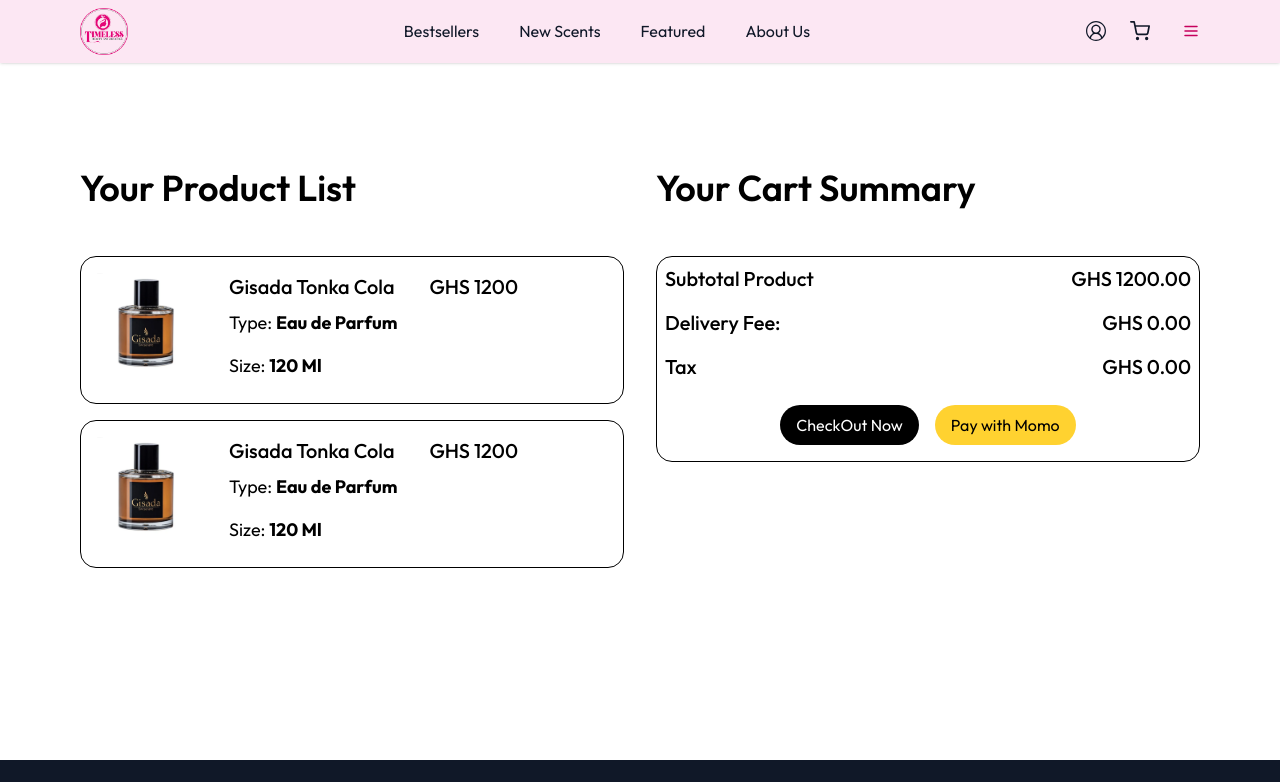
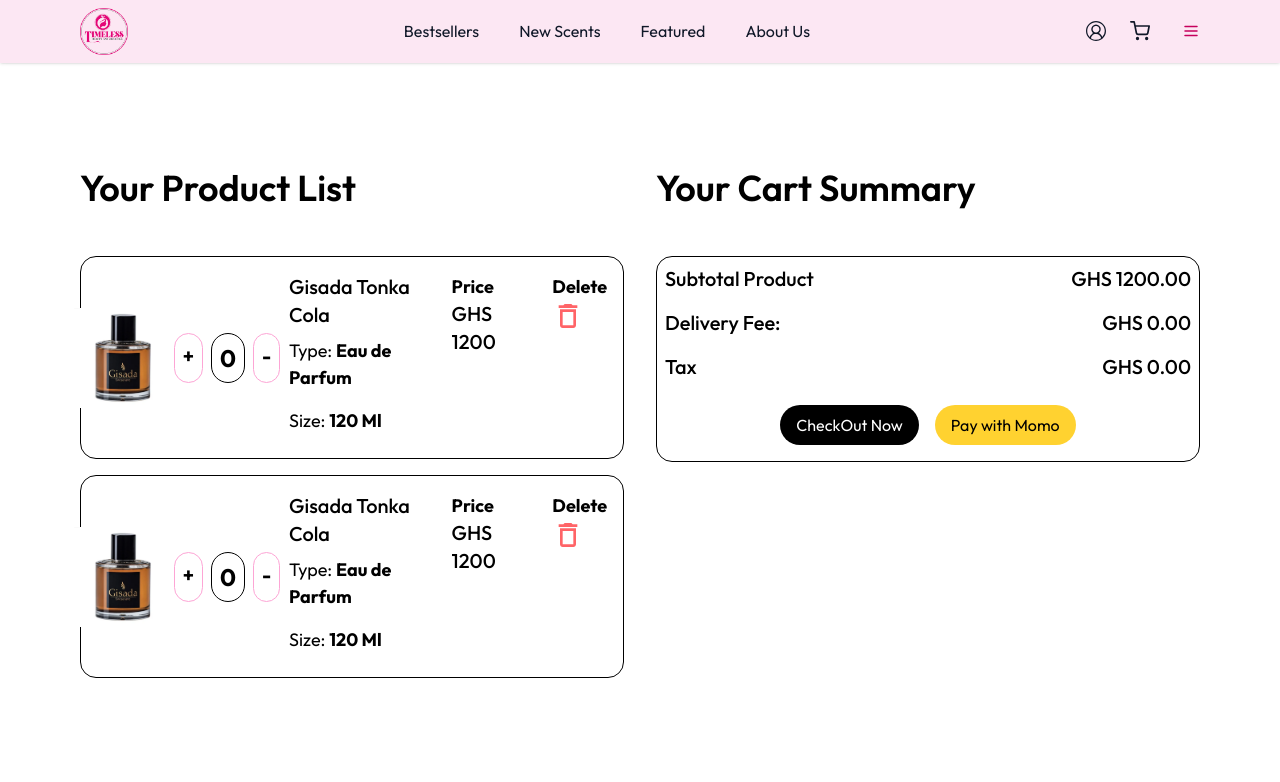
Before and after one commit to ephraimtetteh/timeless, a React (Vite) app: page /checkout in a window 1280 px wide. Shown: the top 782 px of the page. Built offline with nearby package versions, Linux system fonts and the light colour scheme; a web font is replaced by a local one.

Commit message:
lading page complete and cart page updated

```diff
--- a/src/components/Products.jsx
+++ b/src/components/Products.jsx
@@ -7,8 +7,7 @@
   return (
     // Card container: white background, rounded corners, subtle shadow, centered text
 
-    <div className="bg-white rounded-xl hover:shadow-xl transition-shadow duration-300 p-2 flex flex-col items-center text-center max-w-sm m-auto border border-gray-100">
-
+    <div className="p-2 flex flex-col items-center text-center max-w-sm m-auto border border-gray-100">
       {/* Image container */}
       <div className="w-full overflow-hidden rounded-lg">
         <img
--- a/src/pages/Checkout.jsx
+++ b/src/pages/Checkout.jsx
@@ -1,5 +1,6 @@
 import React from 'react'
 import { productImages } from '../assets/assets'
+import { MdDeleteOutline } from "react-icons/md";
 
 const Checkout = () => {
   return (
@@ -8,27 +9,52 @@
         <div className='lg:grid max-sm:mb-4 md:mb-4' >
             <h2 className='font-semibold text-4xl  lg:grid py-2 pb-12'>Your Product List</h2>
             <article className='lg:flex md:flex md:mb-4 max-sm:mb-4 gap-8 border rounded-2xl p-4'>
-                <div className=' '>
+                <div className='flex items-center justify-center'>
                     <img src={productImages.gisade} alt="" width={100} />
+                    <div className='flex gap-2'>
+                        <p className='border-pink-300 border p-2 rounded-full font-bold text-xl'>+</p>
+                        <p className='border-black border text-black font-bold text-2xl p-2 rounded-full'>0</p>
+                        <p className='border-pink-300 border p-2 rounded-full font-bold text-xl'>-</p>
+                    </div>
                 </div>
                 <div>
                     <h3 className='text-xl font-medium'>Gisada Tonka Cola</h3>
                     <p className='py-2 text-[18px]'>Type: <span className='font-bold'>Eau de Parfum</span></p>
                 <p className='py-2 text-[18px]'>Size: <span className='font-bold'>120 Ml</span></p>
                 </div>
-                <div><h2 className='font-medium text-xl'>GHS 1200</h2></div>
+                <div>
+                    <h1 className='text-[18px] font-bold'>Price</h1>
+                    <h2 className='font-medium text-xl'>GHS 1200</h2>
+                </div>
+                <div>
+                    <h1 className='text-[18px] font-bold'>Delete</h1>
+                    <MdDeleteOutline className='fill-red-400 size-8' />
+                </div>
             </article>
             <article className='lg:flex md:flex md:mb-4 max-sm:mb-4 gap-8 border rounded-2xl p-4'>
-                <div className=' '>
+                <div className='flex items-center justify-center'>
                     <img src={productImages.gisade} alt="" width={100} />
+                    <div className='flex gap-2'>
+                        <p className='border-pink-300 border p-2 rounded-full font-bold text-xl'>+</p>
+                        <p className='border-black border text-black font-bold text-2xl p-2 rounded-full'>0</p>
+                        <p className='border-pink-300 border p-2 rounded-full font-bold text-xl'>-</p>
+                    </div>
                 </div>
                 <div>
                     <h3 className='text-xl font-medium'>Gisada Tonka Cola</h3>
                     <p className='py-2 text-[18px]'>Type: <span className='font-bold'>Eau de Parfum</span></p>
                 <p className='py-2 text-[18px]'>Size: <span className='font-bold'>120 Ml</span></p>
                 </div>
-                <div><h2 className='font-medium text-xl'>GHS 1200</h2></div>
+                <div>
+                    <h1 className='text-[18px] font-bold'>Price</h1>
+                    <h2 className='font-medium text-xl'>GHS 1200</h2>
+                </div>
+                <div>
+                    <h1 className='text-[18px] font-bold'>Delete</h1>
+                    <MdDeleteOutline className='fill-red-400 size-8' />
+                </div>
             </article>
+
 
         </div>
         {/* middle  */}
--- a/src/pages/Home.jsx
+++ b/src/pages/Home.jsx
@@ -1,11 +1,11 @@
 import { FaRegCheckSquare } from "react-icons/fa";
-import Products from "../components/Products";
+import { productData } from "../assets/assets";
 
 const Home = () => {
   return (
     <div>
       {/* HERO  SECTION */}
-      <section className="grid lg:grid-cols-2 justify-between items-center px-5 py-2 text-gray-900 cursor-pointer  h-[70vh]">
+      <section className="grid lg:grid-cols-2 justify-between items-center px-5 py-2 text-gray-900 cursor-pointer  h-[80vh]">
         {/* Text  div */}
         <div className="lg:px-20 pt-20">
           <h1 className="lg:text-7xl text-4xl text-pink-700 tracking-tight ">
@@ -18,10 +18,9 @@
         </div>
 
         {/* image  div */}
-
         <div>
           <img
-            className="w-full object-center object-cover pt-4 h-[70vh]"
+            className="w-full object-center object-cover pt-4 h-[80vh]"
             src="/Perfume6.jpg"
             alt="image"
           />
@@ -29,16 +28,32 @@
       </section>
 
       {/* PRODUCTS  SECTION */}
-      <section>
-        <Products />
+      <section className="grid grid-cols-3  m-auto gap-6 lg:px-20 px-8 py-6 mt-[20rem] lg:mt-[5rem]">
+        <div className="relative cursor-pointer">
+          <img src='/Perfume1.jpg'alt="" className="roundedm max-sm:mb-5 md:mb-5 h-[500px] w-[100%]" />
+            <h2 className="font-medium text-center m-auto justify-center
+            absolute bottom-4 left-4 rounded bg-pink-50 shadow p-2">For Her</h2>
+        </div>
+        <div className="relative cursor-pointer">
+          <img src='/Perfume6.jpg'alt="" className="roundedm max-sm:mb-5 md:mb-5 h-[500px] w-[100%]" />
+            <h2 className="font-medium text-center m-auto justify-center
+            absolute bottom-4 left-4 rounded bg-pink-50 shadow p-2">For Him</h2>
+        </div>
+        <div className="relative cursor-pointer">
+          <img src='/Perfume3.jpg'alt="" className="roundedm max-sm:mb-5 md:mb-5 h-[500px] w-[100%]" />
+            <h2 className="font-medium text-center m-auto justify-center
+            absolute bottom-4 left-4 rounded bg-pink-50 shadow p-2">Unisex</h2>
+        </div>
+
+
       </section>
 
       {/* Third Section */}
 
-      <section className="bg-pink-50 p-4 lg:p-12 xl:p-20">
+      <section className="bg-pink-50 p-4 lg:p-12 xl:p-20 h-[70vh] lg:mb-62 mb-[44rem]">
         {/* Header Section */}
         <div>
-          <h1 className="text-4xl sm:text-5xl text-pink-700  mb-6 text-center lg:text-left">
+          <h1 className="text-2xl lg:text-5xl text-pink-700  mb-6 text-center lg:text-left">
             Why Settle for Ordinary <br className="hidden sm:block" /> When You
             Can Smell Divine?
           </h1>
@@ -51,7 +66,7 @@
             {/* Main Image Container */}
             <div className="overflow-hidden rounded-xl">
               <img
-                className="w-full h-[70vh] sm:h-[60vh] lg:h-full object-cover object-center transition-transform duration-300"
+                className="w-full h-[50vh] sm:h-[50vh] object-cover object-center transition-transform duration-300"
                 src="/Perfume3.jpg"
                 alt="An image of perfume."
               />
@@ -59,7 +74,7 @@
 
             {/* Overlay Container Card */}
 
-            <div className="absolute bottom-4 left-4 max-sm:w-[90%]  p-4 sm:p-5 bg-white bg-opacity-90 backdrop-blur-sm text-gray-900 rounded-lg flex items-start justify-center gap-3 shadow-lg">
+            <div className=" absolute bottom-4 left-4 max-sm:w-[90%]  p-4 sm:p-5 bg-white bg-opacity-90 backdrop-blur-sm text-gray-900 rounded-lg flex items-start justify-center gap-3 shadow-lg">
               {/* Icon Div */}
               <div className="text-xl text-pink-600 items-center justify-center">
                 <FaRegCheckSquare className="justify-center" />
@@ -91,7 +106,7 @@
 
               {/* Image Side */}
               <img
-                className="w-full h-48 sm:h-auto sm:w-1/2 object-cover rounded-xl mt-4 sm:mt-0 order-1 sm:order-2"
+                className="w-full h-[50vh] sm:h-auto sm:w-1/2 object-cover rounded-xl mt-4 sm:mt-0 order-1 sm:order-2"
                 src="/Perfume3.jpg"
                 alt="A stylized image of a dark glass dropper bottle labeled 'NM' with green leaves, suggesting natural ingredients."
               />
@@ -111,50 +126,12 @@
         </div>
       </section>
 
-      {/* Fourth Section */}
-      <section className="w-full rounded px-20">
-        {/* Image Section */}
-        <article className="relative w-full  shadow-lg hover:shadow-xl duration-300 mb-4">
-          <img
-            className="w-full h-96 sm:h-[60vh] lg:h-[90vh] object-cover object-center transition-transform duration-300"
-            src="/Perfume2.jpg"
-            alt="Perfume Banner"
-          />
-
-          Top-left card
-          <div className="absolute top-6 left-4  flex items-center gap-4 rounded-xl p-3 bg-white/90 shadow-lg max-w-xs sm:max-w-sm ">
-            <div className="w-10 h-10  flex items-center justify-center ">
-              <img src="/Perfume6.jpg" alt="" />
-            </div>
-            <div>
-              <h1 className="text-base sm:text-lg font-semibold">
-                Dawn Bloom{" "}
-              </h1>
-              <p className="text-sm sm:text-base">Fresh and vibrant notes.</p>
-            </div>
-          </div>
-
-
-          <div className="absolute bottom-6 right-4 flex items-center gap-4 rounded-xl p-3 bg-white/90 shadow-lg max-w-xs sm:max-w-sm">
-            <div className="w-10 h-10  flex items-center justify-center ">
-              <img src="/Perfume6.jpg" alt="image" />
-            </div>
-            <div>
-              <h1 className="text-base sm:text-lg font-semibold">
-                Velvet Night
-              </h1>
-              <p className="text-sm sm:text-base">Intense, mysterious aroma.</p>
-            </div>
-          </div>
-        </article>
-      </section> *
-
       {/* Last Section */}
 
-      <section className="w-full px-20 ">
-        <div className="w-full   object-cover  relative  ">
+      <section className="w-full lg:px-20 px-6 md-mt-[51rem] max-sm:mt-[48rem] mb-10">
+        <div className="w-full object-cover relative  ">
           <img
-            className="w-full h-96 sm:h-[60vh] lg:h-[50vh] object-cover transition-transform duration-300"
+            className="w-full md:h-[30vh] lg:h-[50vh] object-cover transition-transform duration-300"
             src="/Perfume2.jpg"
             alt="image"
           />
```
